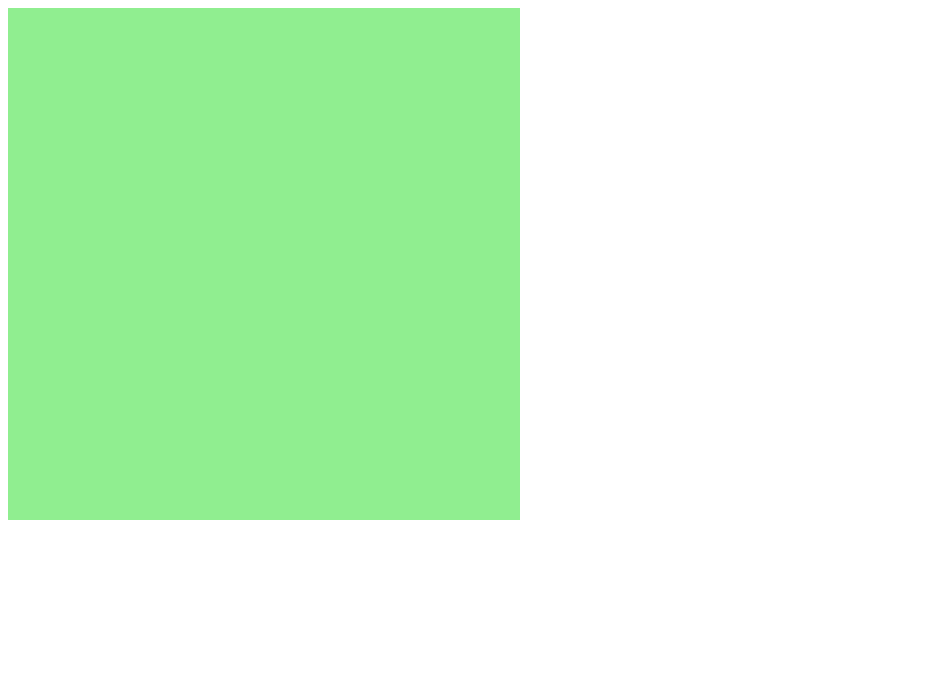
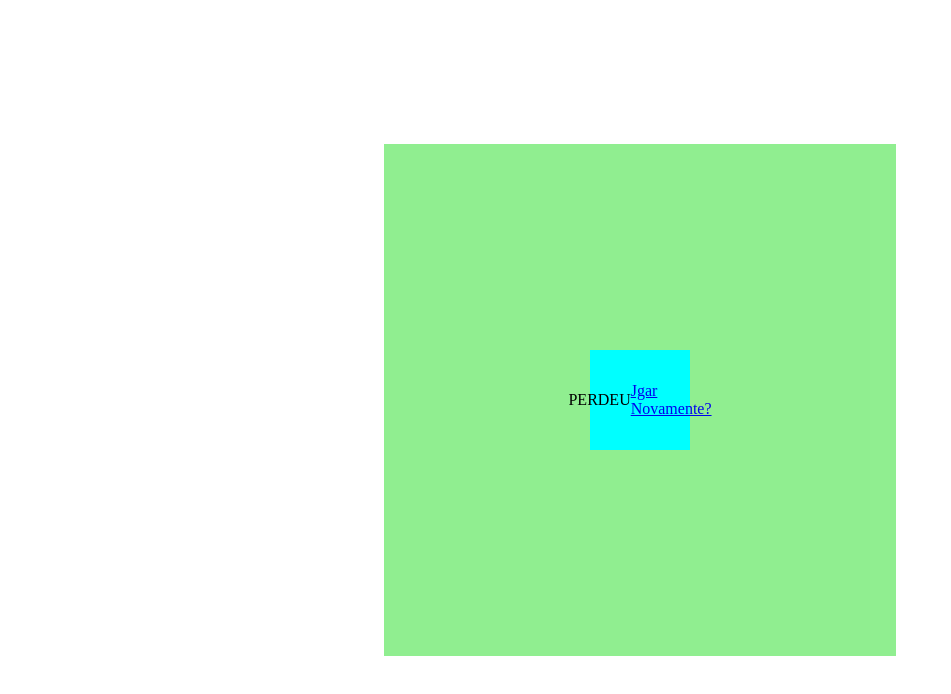
Before and after one commit to CamilliJ/JS_Jogo-da-Cobrinha, a plain HTML site: page index.html in a window 1280 px wide. Shown: the whole page, without its empty margins (0-951 px from the left). Drawn offline with Linux system fonts and the light colour scheme.

Commit message:
Making Directions and stoping the snake for going out of the canva

```diff
--- a/index.html
+++ b/index.html
@@ -11,5 +11,8 @@
 </head>
 <body>
     <canvas id="snake" width="512" height="512"> </canvas>
+    <div id="perdeu"> PERDEU
+        <a href="/index.html"> Jgar Novamente?</a>
+    </div>
 </body>
 </html>
--- a/script.js
+++ b/script.js
@@ -20,7 +20,31 @@ function createSnake(){
     }
 }
 
+document.addEventListener('keydown', update);
+
+function update(event){
+    if (event.keyCode == 37 && direction != "right") direction = "left"
+    if (event.keyCode == 38 && direction != "down") direction = "up"
+    if (event.keyCode == 39 && direction != "left") direction = "right"
+    if (event.keyCode == 40 && direction != "up") direction = "down"
+}
+
 function startGame(){
+
+    //if (snake[0].x > 15 * box && direction == "right") snake[0].x = 0;
+    if (snake[0].x > 15 * box && direction == "right"){
+        document.getElementById("perdeu").style.display = "flex"
+    }
+    if (snake[0].x < 0 * box && direction == "left"){
+        document.getElementById("perdeu").style.display = "flex"
+    }
+    if (snake[0].y > 15 * box && direction == "down"){
+        document.getElementById("perdeu").style.display = "flex"
+    }
+    if (snake[0].y < 0 * box && direction == "up"){
+        document.getElementById("perdeu").style.display = "flex"
+    }
+
     createBG();
     createSnake();
 
--- a/style.css
+++ b/style.css
@@ -0,0 +1,19 @@
+#snake{
+    position: absolute;
+    top: 50%;
+    left: 50%;
+    transform: translate(-50%,-50%);
+}
+#perdeu{
+    position: absolute;
+    top: 50%;
+    left: 50%;
+    transform: translate(-50%,-50%);
+    height: 100px;
+    width: 100px;
+    background-color: aqua;
+    display: none;
+    align-items: center;
+    justify-content: center;
+
+}
```
